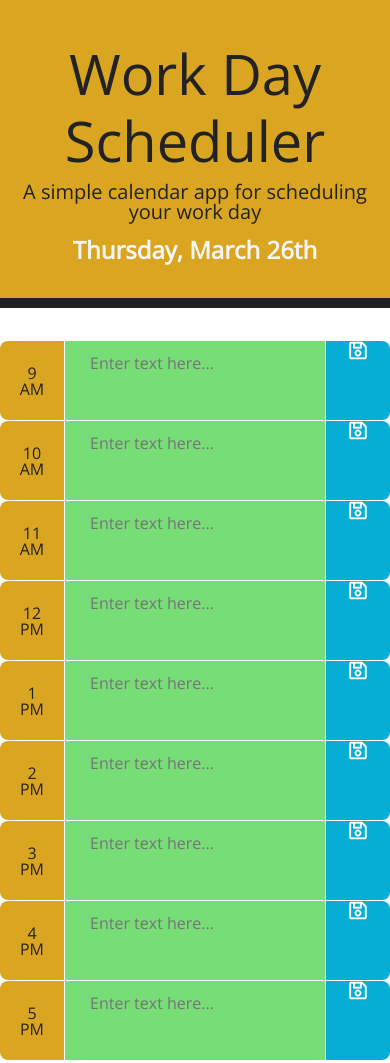
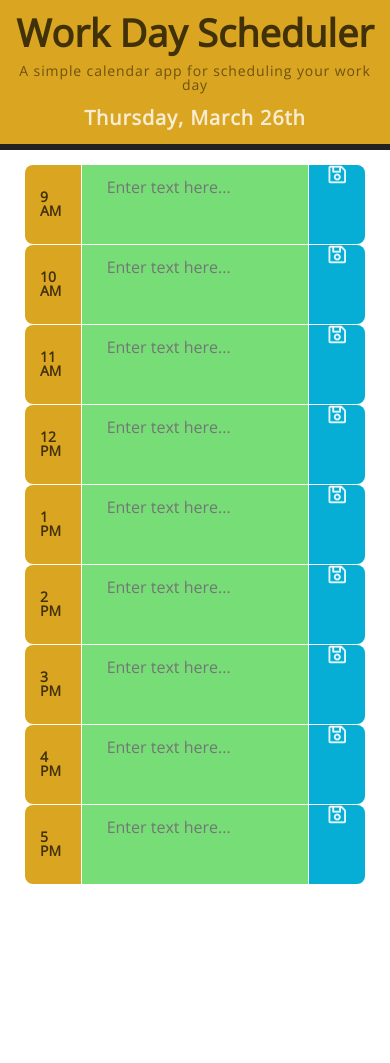
Before and after one commit to aroblesgalit/05-Work-Day-Scheduler, a plain HTML site: page index.html in a window 390 px wide. After the commit the page ends 944 px from the top, so only its background shows below. Drawn offline with nearby package versions, Linux system fonts and the light colour scheme.

Commit message:
Polished style

```diff
--- a/style.css
+++ b/style.css
@@ -13,11 +13,16 @@ body {
 .jumbotron {
   text-align: center;
   background-color: goldenrod;
-  color: #222;
+  color: rgb(0, 0, 0, 0.7);
   border-radius: 0;
   border-bottom: 10px solid #222;
-  padding: 40px 20px 20px 20px;
-  font-size: 42px;
+  padding: 20px;
+}
+
+.lead {
+  font-size: 18px;
+  letter-spacing: 1px;
+  color: rgb(0, 0, 0, 0.5);
 }
 
 textarea {
@@ -41,11 +46,7 @@ textarea:focus {
 
 .description{
   white-space: pre-wrap;
-}
-
-.time-block{
-  text-align: center;
-  border-radius: 15px;
+  font-size: 16px;
 }
 
 .row {
@@ -56,7 +57,7 @@ textarea:focus {
 
 .hour {
   background-color: goldenrod;
-  color: #222;
+  color: rgb(0, 0, 0, 0.7);
   display: flex;
   align-items: center;
   justify-content: center;
@@ -64,6 +65,8 @@ textarea:focus {
   border-bottom-left-radius: 8px;
   z-index: 2;
   border-right: 1px solid white;
+  font-size: 14px;
+  font-weight: bold;
 }
 
 .past {
@@ -87,7 +90,7 @@ textarea:focus {
   border: none;
   border-left: 1px solid white;
   background-color: #06AED5;
-  color: white;
+  color: rgb(255, 255, 255, 0.9);
   font-size: 20px;
   display: flex;
   justify-content: center;
@@ -109,5 +112,40 @@ textarea:focus {
 #currentDay {
   font-weight: bold;
   font-size: 24px;
-  color: #f5f5f5;
+  color: rgb(255, 255, 255, 0.8);
 }
+
+
+
+
+/* Mobile or small devices */
+@media only screen and (max-width: 768px) {
+  .jumbotron {
+    border-bottom: 6px solid #222;
+    padding: 10px 10px 0 10px;
+    margin-bottom: 14px;
+  }
+
+  .display-4 {
+    font-size: 38px;
+    font-weight: bold;
+  }
+
+  .lead {
+    font-size: 14px;
+    letter-spacing: .9px;
+  }
+
+  #currentDay {
+    font-weight: bold;
+    font-size: 20px;
+  }
+
+  .container {
+    max-width: 100%;
+  }
+
+  .time-block {
+    margin: 0 10px;
+  }
+}
```
